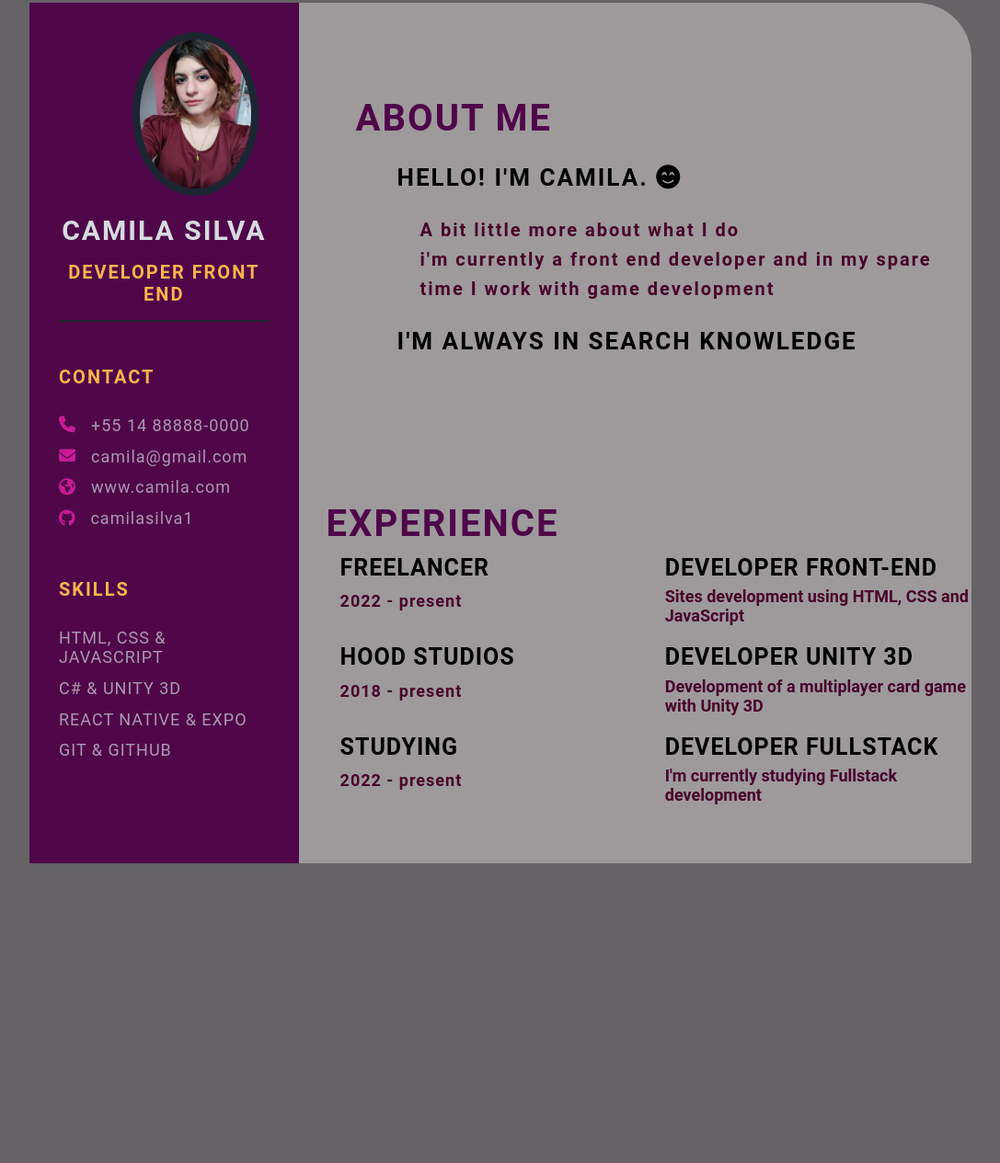
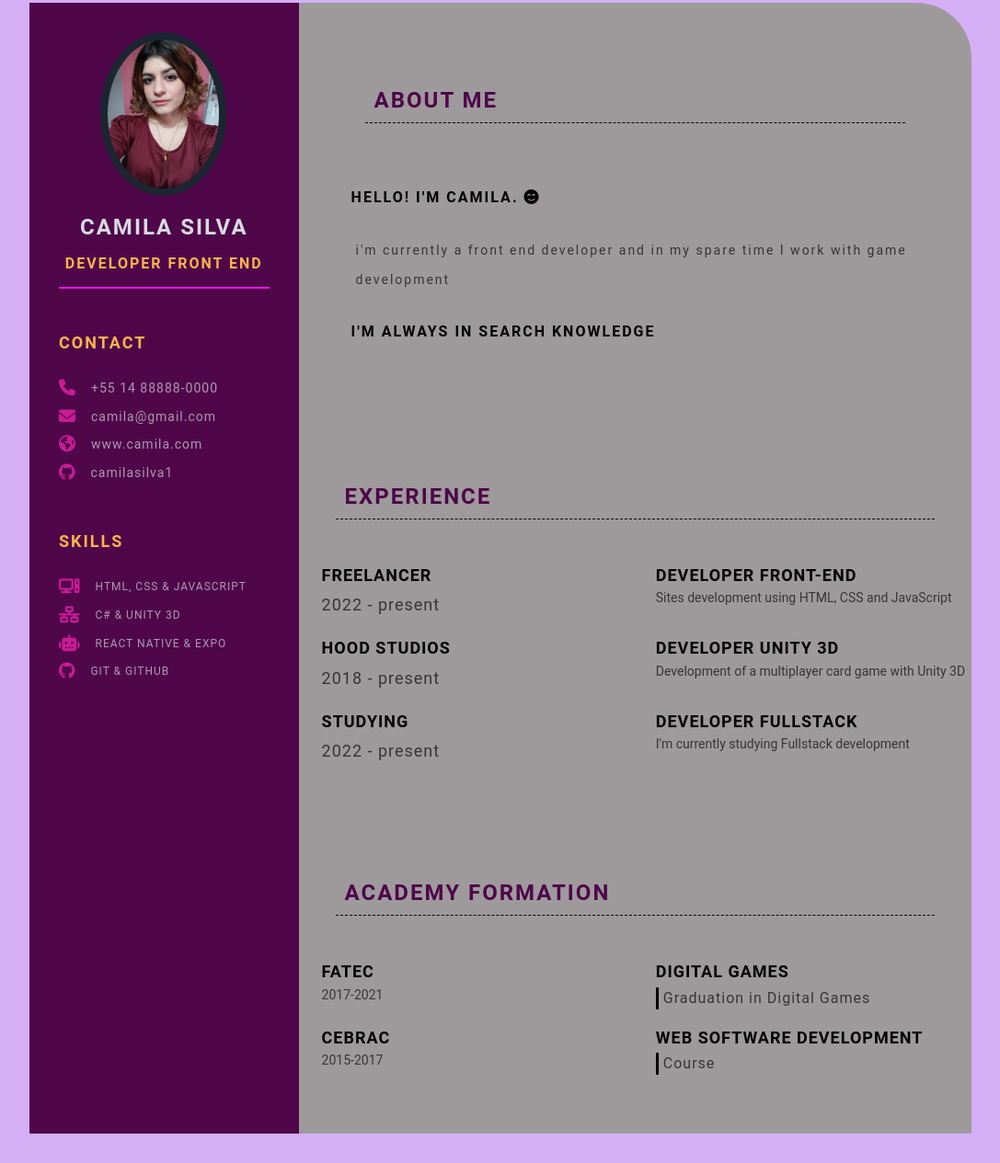
Before and after one commit to CamilaSilva-JornadaDev/aula1.github.io, a plain HTML site: page index.html in a window 1280 px wide. Shown: the part 29-1294 px from the top of the page at 92% size, without its empty margins (96-1183 px from the left). Before the commit the page ends 1000 px from the top, so only its background shows below. Drawn offline with Linux system fonts and the light colour scheme.

Commit message:
feature: add formação e experiencia (#4)

```diff
--- a/index.html
+++ b/index.html
@@ -45,10 +45,11 @@
                 <div class="skills">
                     <p class="left-title">Skills</p>
                     <ul>
-                        <li><p> HTML, CSS & JavaScript</p></li>
-                        <li><p> C# & Unity 3D </p></li>
-                        <li><p> React Native & Expo </p></li>
-                        <li><p> Git & GitHub </p></li>
+                        <li><p> <i class="fa-solid fa-computer"></i> HTML, CSS & JavaScript</p></li>
+                        <li><p> <i class="fa-solid fa-network-wired"></i> C# & Unity 3D </p></li>
+                        <li><p> <i class="fa-solid fa-robot"></i>
+                            React Native & Expo </p></li>
+                        <li><p><i class="fa fa-github"></i> Git & GitHub </p></li>
                     </ul>
                 </div>
             </section>
@@ -59,12 +60,11 @@
             <div class="right-section-contents">
                 <section class="about gap">
                     <div class="right-title">
-                        about me
+                        <p>about me</p>
                     </div>
                     <!-- div that will have about me informations -->
                     <div class="about-me-contents">
                         <p class="title">Hello! I'm Camila. <i class="fa-solid fa-face-smile-beam"></i></p>
-                        <p class="text"> A bit little more about what I do</p>
                         <p class="text"> i'm currently a front end developer and in my
                             spare time I work with game development</p>
                         <p class="title">I'm always in search knowledge</p>
@@ -74,7 +74,7 @@
 
             <section class="experience gap">
                 <div class="right-title">
-                    experience
+                    <p>experience</p>
                 </div>
                 <div class="experience-contents">
                     <div class="exp-left">
@@ -108,6 +108,37 @@
                     </div>
                 </div>
             </section>
+
+            <!-- academy formation -->
+            <section class="education gap">
+                <!-- title -->
+                <div class="right-title">
+                    Academy Formation
+                </div>
+                <!-- Academy -->
+                <div class="education-contents">
+                    <div class="education-left">
+                        <p class="education-school-name">FATEC</p>
+                        <p class="education-time-period">2017-2021</p>
+                    </div>
+
+                    <div class="education-right">
+                        <p class="education-subject">Digital games</p>
+                        <p class="education-desc">Graduation in Digital Games</p>
+                    </div>
+
+                    <div class="education-left">
+                        <p class="education-school-name">CEBRAC</p>
+                        <p class="education-time-period">2015-2017</p>
+                    </div>
+
+                    <div class="education-right">
+                        <p class="education-subject">Web Software Development</p>
+                        <p class="education-desc">Course</p>
+                    </div>
+                </div>
+            </section>
+
         </section>
     </main>
 </body>
--- a/style.css
+++ b/style.css
@@ -11,7 +11,7 @@
 }
 
 body {
-    background-color: #656366;
+    background-color: #d4aff6fd;
 }
 
 .resume-contents {
@@ -41,19 +41,19 @@ body {
 
 .profile {
     width: 100%;
-    border-bottom: 2px solid #1B2631;
+    border-bottom: 2px solid #ea12e6;
 }
 
 .profile img {
     width: 60%;
-    margin-left: 80px;
+    margin-left: 45px;
     border-radius: 50%;
     border: 8px solid #1B2631;
 }
 
 .name {
     color: #D6DBDF;
-    font-size: 30px;
+    font-size: 24px;
     letter-spacing: 2px;
     text-transform: uppercase;
     text-align: center;
@@ -63,7 +63,7 @@ body {
 
 .profession {
     color: #FDB44B;
-    font-size: 20px;
+    font-size: 16px;
     text-transform: uppercase;
     text-align: center;
     letter-spacing: 2px;
@@ -74,7 +74,7 @@ body {
 /* .contact-info { border-bottom: 2px solid #1B2631; } */
 .left-title {
     color: #FDB44B;
-    font-size: 20px;
+    font-size: 18px;
     letter-spacing: 2px;
     text-transform: uppercase;
     font-weight: bold;
@@ -94,7 +94,7 @@ body {
     align-items: center;
     color: #d6dbdfaf;
     letter-spacing: 1px;
-    font-size: 18px;
+    font-size: 14px;
 }
 
 .contact-info ul li i,
@@ -110,17 +110,24 @@ body {
 .skills ul li p {
     padding: .4rem 0;
     color: #d6dbdfaf;
-    font-size: 18px;
+    font-size: 12px;
     letter-spacing: 1px;
     display: flex;
     align-items: center;
     text-transform: uppercase;
 }
 
+.skills ul li i,
+.references ul li i {
+    padding-right: 1rem;
+    font-size: 18px;
+    color: #c91b95;
+}
+
 .referance-name {
     padding-top: 1.5rem;
     padding-bottom: .4rem;
-    font-size: 18px;
+    font-size: 14px;
     color: #F9E79F;
     letter-spacing: 1px;
     text-transform: uppercase;
@@ -141,26 +148,28 @@ body {
 
 .right-title {
     color: #4f074a;
-    font-size: 40px;
+    font-size: 24px;
     letter-spacing: 2px;
     text-transform: uppercase;
     font-weight: bold;
     display: flex;
     align-items: center;
-    padding-top: 70px;
+    padding-top: 20px;
     position: relative;
-    padding-left: 30px;
+    padding-left: 10px;
+    border-bottom: 1px dashed black;
+    margin: 40px;
+    padding-bottom: 10px;
 }
 
 .gap {
     padding-bottom: 2rem;
 }
 .about-me-contents {
-    padding-left: 50px;
     line-height: 2rem;
 }
 .title{
-    font-size: 26px;
+    font-size: 16px;
     text-transform: uppercase;
     letter-spacing: 2px;
     color: #000000;
@@ -169,10 +178,9 @@ body {
 }
 
 .text{
-    font-size: 20px;
-    color: #49042c;
-    font-weight: bold;
-    padding-left: 50px;
+    font-size: 14px;
+    color: #383535;
+    padding-left: 30px;
     letter-spacing: 2px;
 }
 
@@ -182,18 +190,17 @@ body {
     display: grid;
     grid-template-columns: repeat(2, 1fr);
     padding-bottom: 2rem;
-    color: #49042c;
-    padding-left: 45px;
+    color: #383535;
+    padding-left: 25px;
     padding-top: 10px;
-    font-weight: bold;
-    font-size: 18px;
+    font-size: 14px;
     gap: 20px;
 }
 
 .exp-company-name,
 .education-school-name,
 .awards-company-name {
-    font-size: 25px;
+    font-size: 18px;
     font-weight: bold;
     text-transform: uppercase;
     letter-spacing: 1px;
@@ -212,7 +219,7 @@ body {
 .exp-position,
 .education-subject,
 .awards-name {
-    font-size: 25px;
+    font-size: 18px;
     font-weight: bold;
     text-transform: uppercase;
     letter-spacing: 1px;
@@ -226,7 +233,7 @@ body {
     font-size: 16px;
     letter-spacing: 1px;
     line-height: 1.5rem;
-    border-left: 3px solid #a5a3a3;
+    border-left: 3px solid #000000;
     padding-left: 5px;
 }
 
```
